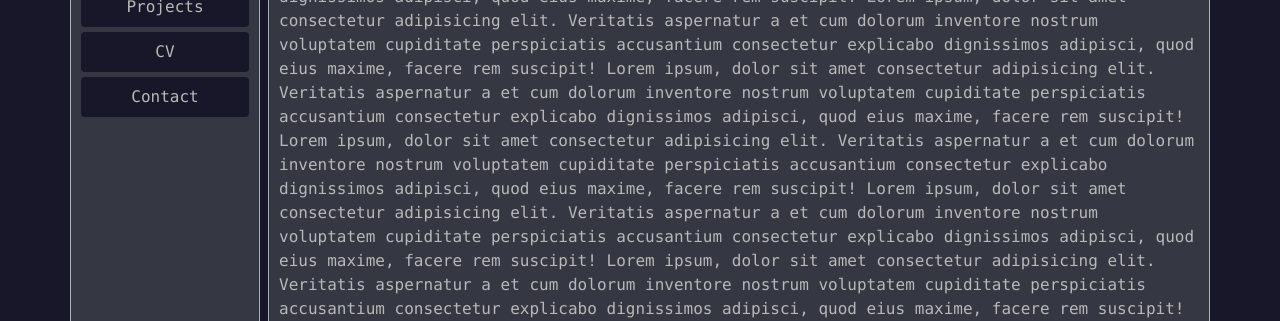
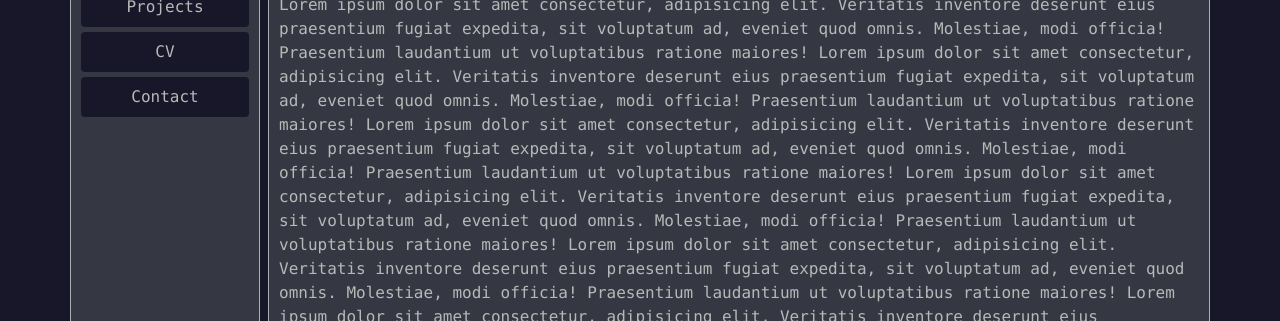
Before and after one commit to robotjatek/robotjatek.github.io, a plain HTML site: page index.html in a window 1280 px wide. Shown: the part 479-800 px from the top of the page. Drawn offline with nearby package versions, Linux system fonts and the light colour scheme.

Commit message:
Change html content on navigation

```diff
--- a/assets/js/main.js
+++ b/assets/js/main.js
@@ -8,11 +8,12 @@ const router = {
 
     routes: {},
 
-    navigate: function (path, navId) {
+    navigate: async function (path, navId) {
         // Show default page when the selected route does not exist
         const selectedRoute = this.routes[path];
         if (!selectedRoute) {
-            this.navigate('about', 'aboutNav');
+            // TODO: not found page instead?
+            await this.navigate('about', 'aboutNav');
             return;
         }
 
@@ -26,32 +27,51 @@ const router = {
 
         // Change the current route and add the active class to the currently active navlink
         if (path) {
-            this.activeRoute = this.routes[path];
+            this.activeRoute = selectedRoute;
             const nav = document.getElementById(navId);
             if (nav) {
                 nav.classList.add('active');
             }
+
+            const pageUrl = `/pages/${selectedRoute.template}`;
+            const page = await getPage(pageUrl);
+            const contentDiv = document.getElementById('contentContainer');
+            contentDiv.innerHTML = page;
         }
     },
 };
 
-const onPageLoad = () => {
+const getPage = async (url) => {
+    try {
+        const response = await fetch(url);
+        if (!response.ok) {
+            return 'Not found'; // TODO: proper 404 page
+        }
+
+        const page = await response.text();
+        return page;
+    } catch {
+        return 'Failed to load';
+    }
+};
+
+const onPageLoad = async () => {
     // Register routes
-    router.routes['about'] = { template: 'aboutTemplate', path: 'about' };
-    router.routes['projects'] = { template: 'projectsTemplate', path: 'projects' };
-    router.routes['cv'] = { template: 'cvTemplate', path: 'cv' };
-    router.routes['contact'] = { template: 'contactTemplate', path: 'contact' };
+    router.routes['about'] = { template: 'about.html', path: 'about' };
+    router.routes['projects'] = { template: 'projects.html', path: 'projects' };
+    router.routes['cv'] = { template: 'cv.html', path: 'cv' };
+    router.routes['contact'] = { template: 'contact.html', path: 'contact' };
 
     // Preserve active page between page reloads
     if (!router.activeRoute.path) {
         // Try to navigate to the page defined by the URL
         const hash = window.location.href.split('#')[1];
-        router.navigate(hash, hash + 'Nav');
+        await router.navigate(hash, hash + 'Nav');
     }
 }
 
 window.addEventListener('load', onPageLoad);
-window.addEventListener('hashchange', (event) => {
+window.addEventListener('hashchange', async (event) => {
     const hash = event.newURL.split('#')[1];
-    router.navigate(hash, hash + 'Nav');
+    await router.navigate(hash, hash + 'Nav');
 });
--- a/index.html
+++ b/index.html
@@ -43,22 +43,8 @@
               </ul>
             </div>
 
-            <div class="site col-lg">
-              Lorem ipsum, dolor sit amet consectetur adipisicing elit. Veritatis aspernatur a et cum dolorum inventore nostrum voluptatem cupiditate perspiciatis accusantium consectetur explicabo dignissimos adipisci, quod eius maxime, facere rem suscipit!
-              Lorem ipsum, dolor sit amet consectetur adipisicing elit. Veritatis aspernatur a et cum dolorum inventore nostrum voluptatem cupiditate perspiciatis accusantium consectetur explicabo dignissimos adipisci, quod eius maxime, facere rem suscipit!
-              Lorem ipsum, dolor sit amet consectetur adipisicing elit. Veritatis aspernatur a et cum dolorum inventore nostrum voluptatem cupiditate perspiciatis accusantium consectetur explicabo dignissimos adipisci, quod eius maxime, facere rem suscipit!
-              Lorem ipsum, dolor sit amet consectetur adipisicing elit. Veritatis aspernatur a et cum dolorum inventore nostrum voluptatem cupiditate perspiciatis accusantium consectetur explicabo dignissimos adipisci, quod eius maxime, facere rem suscipit!
-              Lorem ipsum, dolor sit amet consectetur adipisicing elit. Veritatis aspernatur a et cum dolorum inventore nostrum voluptatem cupiditate perspiciatis accusantium consectetur explicabo dignissimos adipisci, quod eius maxime, facere rem suscipit!
-              Lorem ipsum, dolor sit amet consectetur adipisicing elit. Veritatis aspernatur a et cum dolorum inventore nostrum voluptatem cupiditate perspiciatis accusantium consectetur explicabo dignissimos adipisci, quod eius maxime, facere rem suscipit!
-              Lorem ipsum, dolor sit amet consectetur adipisicing elit. Veritatis aspernatur a et cum dolorum inventore nostrum voluptatem cupiditate perspiciatis accusantium consectetur explicabo dignissimos adipisci, quod eius maxime, facere rem suscipit!
-              Lorem ipsum, dolor sit amet consectetur adipisicing elit. Veritatis aspernatur a et cum dolorum inventore nostrum voluptatem cupiditate perspiciatis accusantium consectetur explicabo dignissimos adipisci, quod eius maxime, facere rem suscipit!
-              Lorem ipsum, dolor sit amet consectetur adipisicing elit. Veritatis aspernatur a et cum dolorum inventore nostrum voluptatem cupiditate perspiciatis accusantium consectetur explicabo dignissimos adipisci, quod eius maxime, facere rem suscipit!
-              Lorem ipsum, dolor sit amet consectetur adipisicing elit. Veritatis aspernatur a et cum dolorum inventore nostrum voluptatem cupiditate perspiciatis accusantium consectetur explicabo dignissimos adipisci, quod eius maxime, facere rem suscipit!
-              Lorem ipsum, dolor sit amet consectetur adipisicing elit. Veritatis aspernatur a et cum dolorum inventore nostrum voluptatem cupiditate perspiciatis accusantium consectetur explicabo dignissimos adipisci, quod eius maxime, facere rem suscipit!
-              Lorem ipsum, dolor sit amet consectetur adipisicing elit. Veritatis aspernatur a et cum dolorum inventore nostrum voluptatem cupiditate perspiciatis accusantium consectetur explicabo dignissimos adipisci, quod eius maxime, facere rem suscipit!
-              Lorem ipsum, dolor sit amet consectetur adipisicing elit. Veritatis aspernatur a et cum dolorum inventore nostrum voluptatem cupiditate perspiciatis accusantium consectetur explicabo dignissimos adipisci, quod eius maxime, facere rem suscipit!
-              Lorem ipsum, dolor sit amet consectetur adipisicing elit. Veritatis aspernatur a et cum dolorum inventore nostrum voluptatem cupiditate perspiciatis accusantium consectetur explicabo dignissimos adipisci, quod eius maxime, facere rem suscipit!
-              Lorem ipsum, dolor sit amet consectetur adipisicing elit. Veritatis aspernatur a et cum dolorum inventore nostrum voluptatem cupiditate perspiciatis accusantium consectetur explicabo dignissimos adipisci, quod eius maxime, facere rem suscipit!
+            <div id="contentContainer" class="site col-lg">
+              Content
             </div>
           </div>
         </div>
--- /dev/null
+++ b/pages/about.html
@@ -0,0 +1,37 @@
+<h1>About</h1>
+
+<div>
+    Lorem ipsum dolor sit amet consectetur, adipisicing elit. Veritatis inventore deserunt eius praesentium fugiat expedita, sit voluptatum ad, eveniet quod omnis. Molestiae, modi officia! Praesentium laudantium ut voluptatibus ratione maiores!
+    Lorem ipsum dolor sit amet consectetur, adipisicing elit. Veritatis inventore deserunt eius praesentium fugiat expedita, sit voluptatum ad, eveniet quod omnis. Molestiae, modi officia! Praesentium laudantium ut voluptatibus ratione maiores!
+    Lorem ipsum dolor sit amet consectetur, adipisicing elit. Veritatis inventore deserunt eius praesentium fugiat expedita, sit voluptatum ad, eveniet quod omnis. Molestiae, modi officia! Praesentium laudantium ut voluptatibus ratione maiores!
+    Lorem ipsum dolor sit amet consectetur, adipisicing elit. Veritatis inventore deserunt eius praesentium fugiat expedita, sit voluptatum ad, eveniet quod omnis. Molestiae, modi officia! Praesentium laudantium ut voluptatibus ratione maiores!
+    Lorem ipsum dolor sit amet consectetur, adipisicing elit. Veritatis inventore deserunt eius praesentium fugiat expedita, sit voluptatum ad, eveniet quod omnis. Molestiae, modi officia! Praesentium laudantium ut voluptatibus ratione maiores!
+    Lorem ipsum dolor sit amet consectetur, adipisicing elit. Veritatis inventore deserunt eius praesentium fugiat expedita, sit voluptatum ad, eveniet quod omnis. Molestiae, modi officia! Praesentium laudantium ut voluptatibus ratione maiores!
+    Lorem ipsum dolor sit amet consectetur, adipisicing elit. Veritatis inventore deserunt eius praesentium fugiat expedita, sit voluptatum ad, eveniet quod omnis. Molestiae, modi officia! Praesentium laudantium ut voluptatibus ratione maiores!
+    Lorem ipsum dolor sit amet consectetur, adipisicing elit. Veritatis inventore deserunt eius praesentium fugiat expedita, sit voluptatum ad, eveniet quod omnis. Molestiae, modi officia! Praesentium laudantium ut voluptatibus ratione maiores!
+    Lorem ipsum dolor sit amet consectetur, adipisicing elit. Veritatis inventore deserunt eius praesentium fugiat expedita, sit voluptatum ad, eveniet quod omnis. Molestiae, modi officia! Praesentium laudantium ut voluptatibus ratione maiores!
+    Lorem ipsum dolor sit amet consectetur, adipisicing elit. Veritatis inventore deserunt eius praesentium fugiat expedita, sit voluptatum ad, eveniet quod omnis. Molestiae, modi officia! Praesentium laudantium ut voluptatibus ratione maiores!
+    Lorem ipsum dolor sit amet consectetur, adipisicing elit. Veritatis inventore deserunt eius praesentium fugiat expedita, sit voluptatum ad, eveniet quod omnis. Molestiae, modi officia! Praesentium laudantium ut voluptatibus ratione maiores!
+    Lorem ipsum dolor sit amet consectetur, adipisicing elit. Veritatis inventore deserunt eius praesentium fugiat expedita, sit voluptatum ad, eveniet quod omnis. Molestiae, modi officia! Praesentium laudantium ut voluptatibus ratione maiores!
+    Lorem ipsum dolor sit amet consectetur, adipisicing elit. Veritatis inventore deserunt eius praesentium fugiat expedita, sit voluptatum ad, eveniet quod omnis. Molestiae, modi officia! Praesentium laudantium ut voluptatibus ratione maiores!
+    Lorem ipsum dolor sit amet consectetur, adipisicing elit. Veritatis inventore deserunt eius praesentium fugiat expedita, sit voluptatum ad, eveniet quod omnis. Molestiae, modi officia! Praesentium laudantium ut voluptatibus ratione maiores!
+    Lorem ipsum dolor sit amet consectetur, adipisicing elit. Veritatis inventore deserunt eius praesentium fugiat expedita, sit voluptatum ad, eveniet quod omnis. Molestiae, modi officia! Praesentium laudantium ut voluptatibus ratione maiores!
+    Lorem ipsum dolor sit amet consectetur, adipisicing elit. Veritatis inventore deserunt eius praesentium fugiat expedita, sit voluptatum ad, eveniet quod omnis. Molestiae, modi officia! Praesentium laudantium ut voluptatibus ratione maiores!
+    Lorem ipsum dolor sit amet consectetur, adipisicing elit. Veritatis inventore deserunt eius praesentium fugiat expedita, sit voluptatum ad, eveniet quod omnis. Molestiae, modi officia! Praesentium laudantium ut voluptatibus ratione maiores!
+    Lorem ipsum dolor sit amet consectetur, adipisicing elit. Veritatis inventore deserunt eius praesentium fugiat expedita, sit voluptatum ad, eveniet quod omnis. Molestiae, modi officia! Praesentium laudantium ut voluptatibus ratione maiores!
+    Lorem ipsum dolor sit amet consectetur, adipisicing elit. Veritatis inventore deserunt eius praesentium fugiat expedita, sit voluptatum ad, eveniet quod omnis. Molestiae, modi officia! Praesentium laudantium ut voluptatibus ratione maiores!
+    Lorem ipsum dolor sit amet consectetur, adipisicing elit. Veritatis inventore deserunt eius praesentium fugiat expedita, sit voluptatum ad, eveniet quod omnis. Molestiae, modi officia! Praesentium laudantium ut voluptatibus ratione maiores!
+    Lorem ipsum dolor sit amet consectetur, adipisicing elit. Veritatis inventore deserunt eius praesentium fugiat expedita, sit voluptatum ad, eveniet quod omnis. Molestiae, modi officia! Praesentium laudantium ut voluptatibus ratione maiores!
+    Lorem ipsum dolor sit amet consectetur, adipisicing elit. Veritatis inventore deserunt eius praesentium fugiat expedita, sit voluptatum ad, eveniet quod omnis. Molestiae, modi officia! Praesentium laudantium ut voluptatibus ratione maiores!
+    Lorem ipsum dolor sit amet consectetur, adipisicing elit. Veritatis inventore deserunt eius praesentium fugiat expedita, sit voluptatum ad, eveniet quod omnis. Molestiae, modi officia! Praesentium laudantium ut voluptatibus ratione maiores!
+    Lorem ipsum dolor sit amet consectetur, adipisicing elit. Veritatis inventore deserunt eius praesentium fugiat expedita, sit voluptatum ad, eveniet quod omnis. Molestiae, modi officia! Praesentium laudantium ut voluptatibus ratione maiores!
+    Lorem ipsum dolor sit amet consectetur, adipisicing elit. Veritatis inventore deserunt eius praesentium fugiat expedita, sit voluptatum ad, eveniet quod omnis. Molestiae, modi officia! Praesentium laudantium ut voluptatibus ratione maiores!
+    Lorem ipsum dolor sit amet consectetur, adipisicing elit. Veritatis inventore deserunt eius praesentium fugiat expedita, sit voluptatum ad, eveniet quod omnis. Molestiae, modi officia! Praesentium laudantium ut voluptatibus ratione maiores!
+    Lorem ipsum dolor sit amet consectetur, adipisicing elit. Veritatis inventore deserunt eius praesentium fugiat expedita, sit voluptatum ad, eveniet quod omnis. Molestiae, modi officia! Praesentium laudantium ut voluptatibus ratione maiores!
+    Lorem ipsum dolor sit amet consectetur, adipisicing elit. Veritatis inventore deserunt eius praesentium fugiat expedita, sit voluptatum ad, eveniet quod omnis. Molestiae, modi officia! Praesentium laudantium ut voluptatibus ratione maiores!
+    Lorem ipsum dolor sit amet consectetur, adipisicing elit. Veritatis inventore deserunt eius praesentium fugiat expedita, sit voluptatum ad, eveniet quod omnis. Molestiae, modi officia! Praesentium laudantium ut voluptatibus ratione maiores!
+    Lorem ipsum dolor sit amet consectetur, adipisicing elit. Veritatis inventore deserunt eius praesentium fugiat expedita, sit voluptatum ad, eveniet quod omnis. Molestiae, modi officia! Praesentium laudantium ut voluptatibus ratione maiores!
+    Lorem ipsum dolor sit amet consectetur, adipisicing elit. Veritatis inventore deserunt eius praesentium fugiat expedita, sit voluptatum ad, eveniet quod omnis. Molestiae, modi officia! Praesentium laudantium ut voluptatibus ratione maiores!
+    Lorem ipsum dolor sit amet consectetur, adipisicing elit. Veritatis inventore deserunt eius praesentium fugiat expedita, sit voluptatum ad, eveniet quod omnis. Molestiae, modi officia! Praesentium laudantium ut voluptatibus ratione maiores!
+    Lorem ipsum dolor sit amet consectetur, adipisicing elit. Veritatis inventore deserunt eius praesentium fugiat expedita, sit voluptatum ad, eveniet quod omnis. Molestiae, modi officia! Praesentium laudantium ut voluptatibus ratione maiores!
+</div>
```
